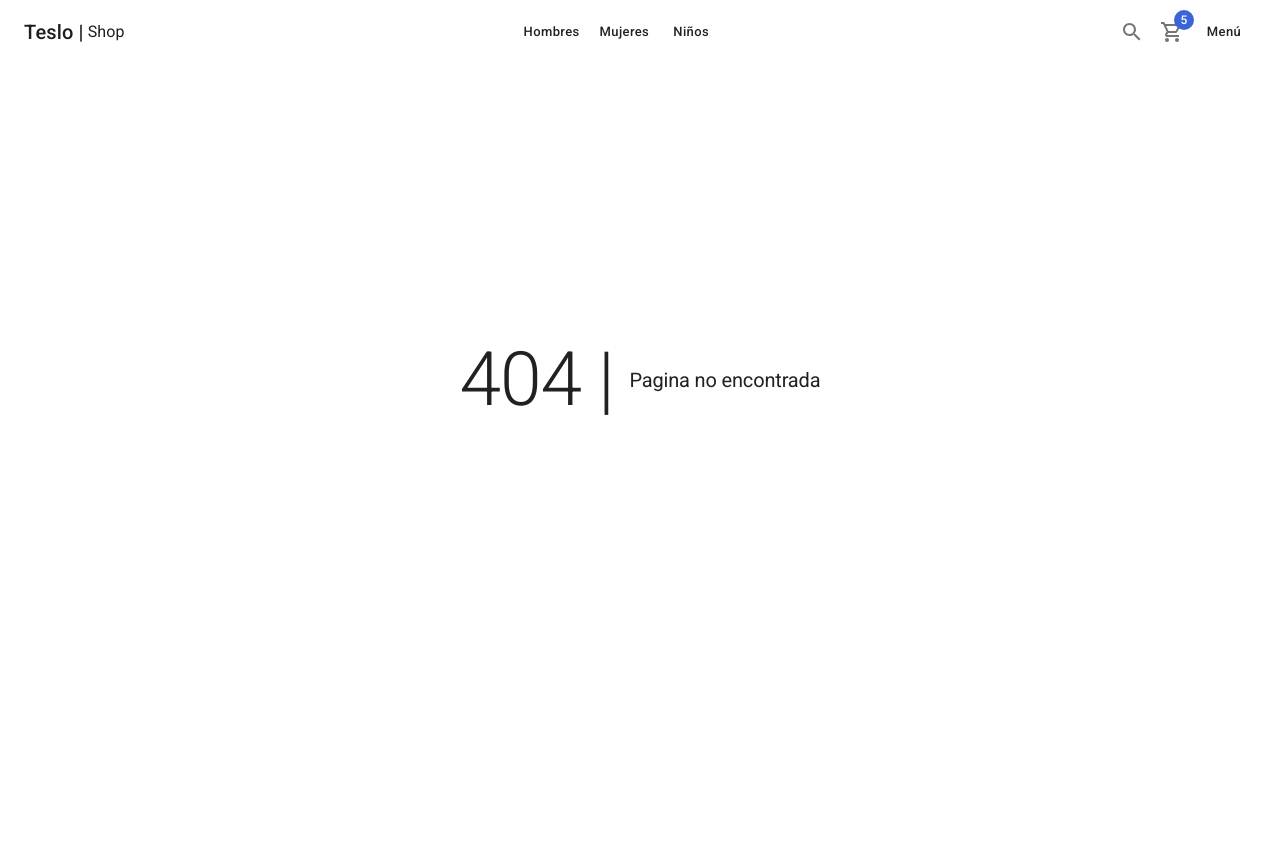
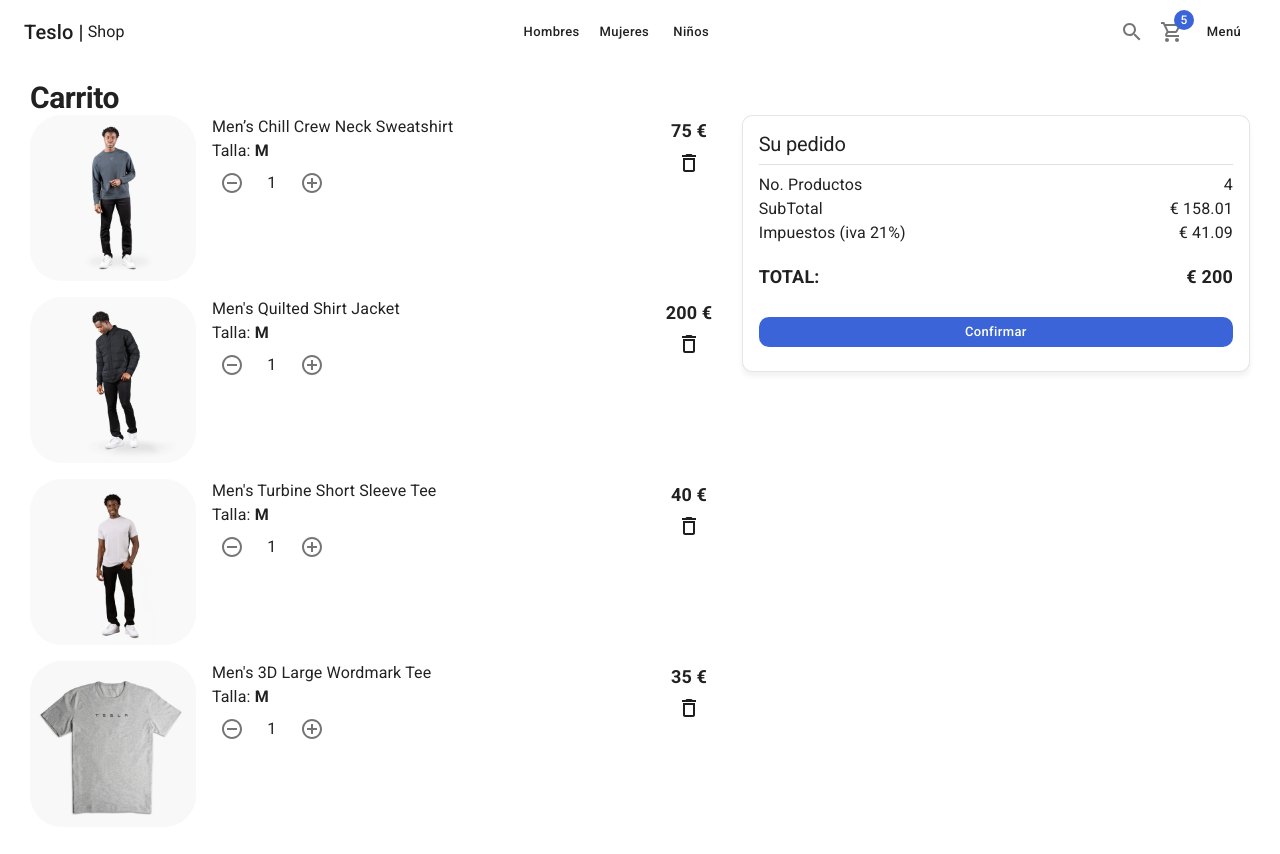
Before and after one commit to jaelEspinosa/tesloShopClon, a Next.js app: page /cart in a window 1280 px wide. Before the commit this address had no page. Shown: the top 854 px of the page. Before the commit the page ends 800 px from the top, so only its background shows below. Built offline with nearby package versions, Linux system fonts and the light colour scheme.

Commit message:
add cart and cartList components

```diff
--- /dev/null
+++ b/components/cart/CartList.tsx
@@ -0,0 +1,71 @@
+
+
+import { Grid, Link, Typography, CardActionArea, CardMedia, Box, Button } from '@mui/material';
+import { FC } from 'react'
+import { initialData } from '../../database/products'
+import NextLink from 'next/link'
+import { ItemCounter } from '../ui';
+import DeleteOutlineOutlinedIcon from '@mui/icons-material/DeleteOutlineOutlined';
+
+const productsInCart = [
+    initialData.products[0],  // datos provisionales en duro
+    initialData.products[1],  // datos provisionales en duro
+    initialData.products[4],
+    initialData.products[8]  // datos provisionales en duro
+]
+interface Props {
+    editable?: boolean;
+}
+
+export const CartList:FC<Props> = ({editable = false}) => {
+    return (
+        <>
+            {
+                productsInCart.map(product => (
+                    <Grid container spacing={2} key={product.slug} sx={{ mb: 2 }}>
+                        <Grid item xs={3}>
+                            {/* //TODO llevar a la pagina del producto  */}
+                            <NextLink href='/product/slug' passHref>
+                                <Link>
+                                    <CardActionArea sx={{ borderRadius: 8 }}>
+                                        <CardMedia
+                                            image={`products/${product.images[0]}`}
+                                            component='img'
+                                            sx={{ borderRadius: 8 }}
+                                        />
+                                    </CardActionArea>
+                                </Link>
+                            </NextLink>
+
+                        </Grid>
+                        <Grid item xs={7}>
+                            <Box display='flex' flexDirection='column'>
+                                <Typography variant='body1'>{product.title}</Typography>
+                                <Typography variant='body1'>Talla: <strong>M</strong></Typography>
+                            {
+                                editable ? <ItemCounter /> :
+                                <Typography variant='subtitle1'>3</Typography>
+
+                            }
+
+                            </Box>
+                        </Grid>
+                        <Grid item xs={2} display='flex' alignItems='center' flexDirection='column'>
+                            <Typography variant='subtitle1'>{product.price} €</Typography>
+                            {
+                                editable &&
+                            <Button
+                                variant='text'
+                                color='primary'
+                            >
+                             <DeleteOutlineOutlinedIcon />
+
+                            </Button>
+                            }
+                        </Grid>
+                    </Grid>
+                ))
+            }
+        </>
+    )
+}
--- /dev/null
+++ b/components/cart/OrderSummary.tsx
@@ -0,0 +1,44 @@
+import { Divider, Grid, Typography } from '@mui/material';
+
+
+export const OrderSummary = () => {
+    return (
+        <Grid container>
+            <Grid item xs={6}>
+                <Typography>No. Productos</Typography>
+            </Grid>
+
+            <Grid item xs={6} display='flex' justifyContent='end'>
+                <Typography>4</Typography>
+            </Grid>
+
+            <Grid item xs={6}>
+                <Typography>SubTotal</Typography>
+            </Grid>
+
+            <Grid item xs={6} display='flex' justifyContent='end'>
+                <Typography>{`€ ${158.01}`}</Typography>
+            </Grid>
+
+            <Grid item xs={6}>
+                <Typography>Impuestos (iva 21%)</Typography>
+            </Grid>
+
+            <Grid item xs={6} display='flex' justifyContent='end'>
+                <Typography>{`€ ${41.09}`}</Typography>
+            </Grid>
+
+            <Divider />
+
+            <Grid item xs={6} sx={{ mt: 2 }}>
+                <Typography variant='subtitle1'>TOTAL:</Typography>
+            </Grid>
+
+            <Grid item xs={6} sx={{ mt: 2 }} display='flex' justifyContent='end'>
+                <Typography variant='subtitle1'>{`€ ${200.00}`}</Typography>
+            </Grid>
+
+
+        </Grid>
+    )
+}
--- /dev/null
+++ b/components/cart/index.ts
@@ -0,0 +1,4 @@
+
+
+export * from './CartList'
+export * from './OrderSummary'
--- /dev/null
+++ b/pages/cart/index.tsx
@@ -0,0 +1,40 @@
+
+
+import { Button, Card, CardContent, Divider, Grid, Typography } from '@mui/material';
+import { Box } from '@mui/system';
+import React from 'react'
+import { CartList } from '../../components/cart';
+import { ShopLayout } from '../../components/layouts/ShopLayout';
+import { OrderSummary } from '../../components/cart';
+
+const CartPage = () => {
+    return (
+        <ShopLayout title='Carrito - 3' pageDescription={'Contenido del carrito de compra'}>
+            <Typography variant='h1' component='h1'>Carrito</Typography>
+            <Grid container>
+                <Grid item xs={12} sm={7}>
+                     <CartList editable/>
+                </Grid>
+                <Grid item xs={12} sm={5}>
+                   <Card className='summary-card'>
+                     <CardContent>
+                        <Typography variant='h2'>Su pedido</Typography>
+                        <Divider sx={{ my: 1 }} />
+
+                        <OrderSummary/>
+                    <Box sx = {{ mt : 3 }}>
+                     <Button color = 'secondary' className='circular-btn' fullWidth>
+                         Confirmar
+                     </Button>
+
+                    </Box>
+
+                     </CardContent>
+                   </Card>
+                </Grid>
+            </Grid>
+        </ShopLayout>
+    )
+}
+
+export default CartPage
--- a/styles/globals.css
+++ b/styles/globals.css
@@ -27,7 +27,7 @@
 }
 
 .circular-btn:hover {
-  background-color: #274494;
+  background-color: #274494!important;
 }
 
 
```
Also changed, not shown: themes/light-theme.ts (line endings or trailing spaces).
